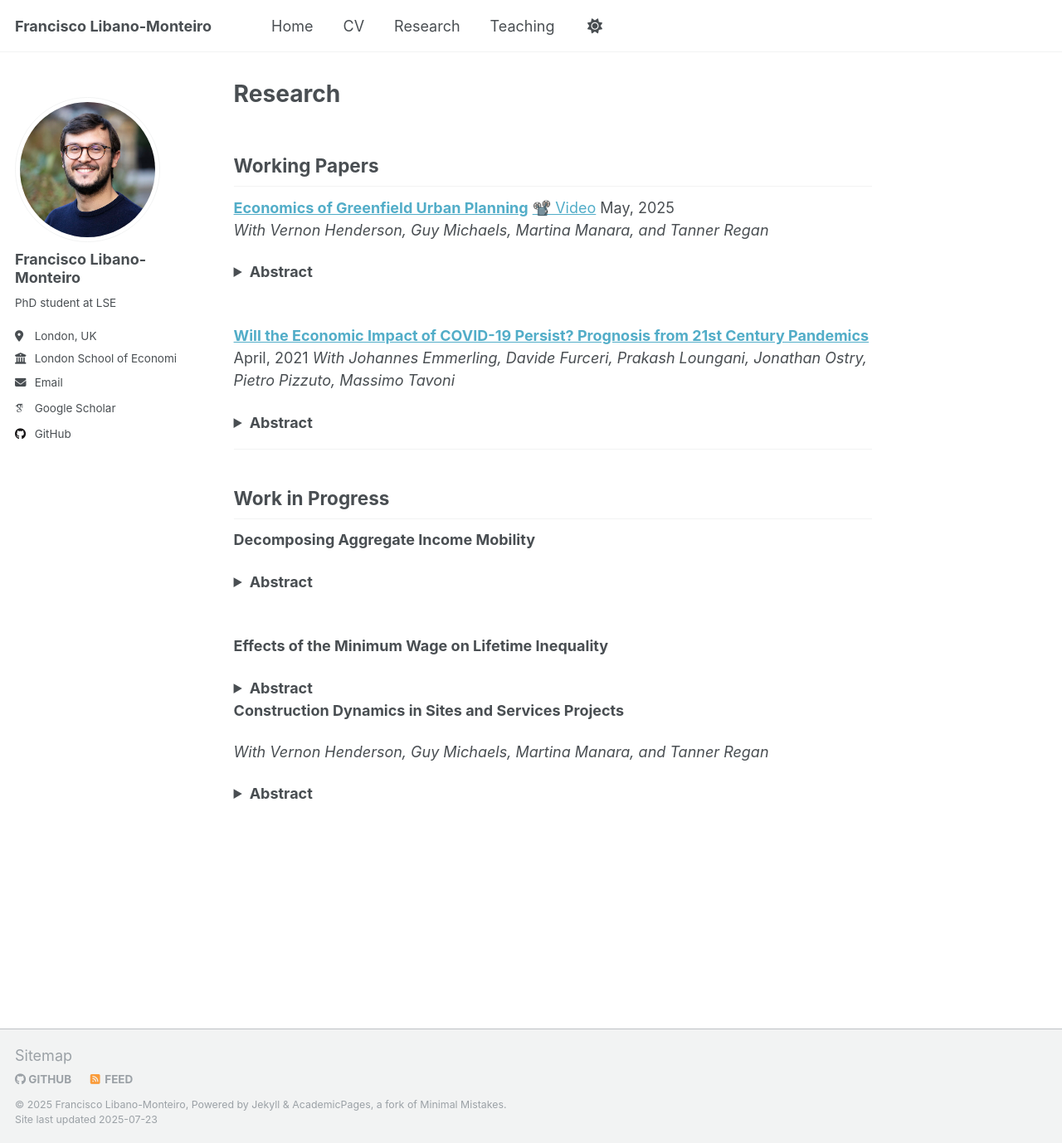
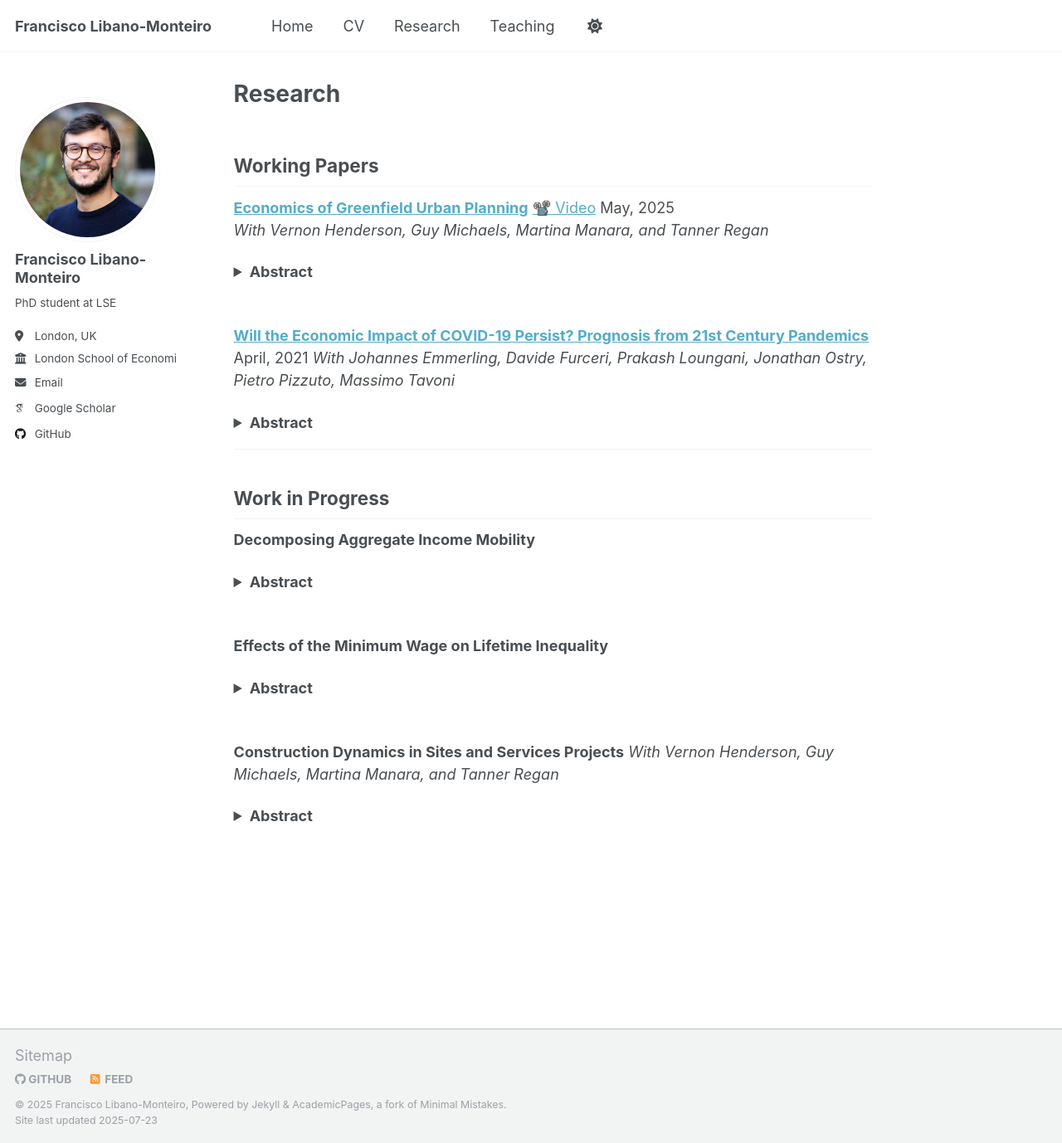
Before and after one commit to mfsdlm98/mfsdlm98.github.io, a Jekyll site: the page built from _pages/research.md, in a window 1280 px wide and 1378 px high. Shown: the whole window at 83% size. Built offline with Jekyll 4.4.1, drawn with Linux system fonts in a browser that asks for light colours; some web fonts are replaced.

Commit message:
changes in research

```diff
--- a/_pages/research.md
+++ b/_pages/research.md
@@ -72,10 +72,10 @@ I find sizable wage and earnings gains during the reform period, with no adverse
 Although the effects persist for several years, they gradually dissipate once the real minimum wage stops rising, with workers converging back toward the lifecycle earnings path they would have followed had the real minimum wage remained constant. As a result, the policy meaningfully reduces current income inequality but has more muted effects on inequality measured over longer horizons.
 </p>
 </details>
-<!-- <br/> -->
+<br/>
+
 
 **Construction Dynamics in Sites and Services Projects**
-
 _With Vernon Henderson, Guy Michaels, Martina Manara, and Tanner Regan_ <br>
 <details>
 <summary><strong>Abstract</strong></summary>
```
